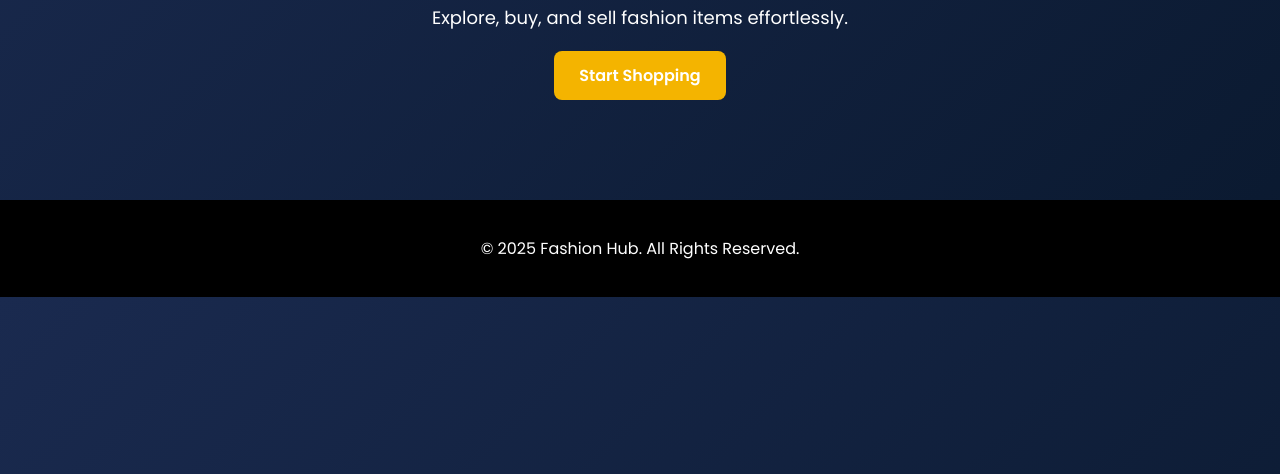
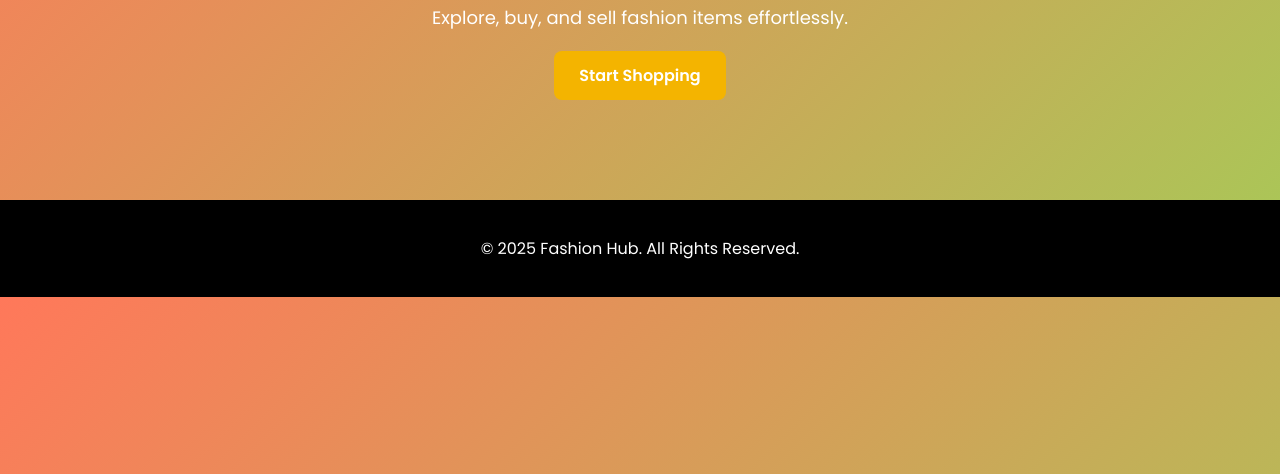
Before and after one commit to Saumyasharma02/MARKETPLACE, a plain HTML site: page index.html in a window 1280 px wide. Shown: the part 326-800 px from the top of the page. Drawn offline with Linux system fonts and the light colour scheme.

Commit message:
Update styles.css

```diff
--- a/css/styles.css
+++ b/css/styles.css
@@ -4,7 +4,7 @@
 /* General Styles */
 body {
   font-family: 'Poppins', sans-serif;
-  background: linear-gradient(-45deg, #0a192f, #1a2a4f);
+  background: linear-gradient(-45deg, #A7C957, #FF785A);
   color: white;
   margin: 0;
   padding: 0;
```
